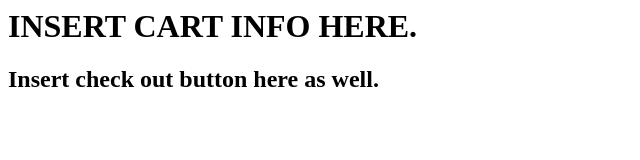
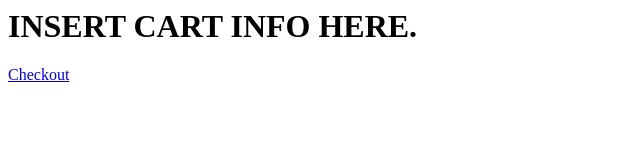
Before and after one commit to jpsullivan9/jpsullivan9.github.io, a plain HTML site: page pages/cart.html in a window 1280 px wide. Shown: the whole page, without its empty margins (0-640 px from the left). Drawn offline with Linux system fonts and the light colour scheme.

Commit message:
Checkout Page

```diff
--- a/pages/cart.html
+++ b/pages/cart.html
@@ -4,5 +4,7 @@
 
 <body>
     <h1>INSERT CART INFO HERE.</h1>
-    <h2>Insert check out button here as well.</h2>
+
+    <a href="checkout.html" class="checkout-button">Checkout</a>
+
 </body>
```
Also changed, not shown: pages/checkout.html (added, +8 -0 lines).
